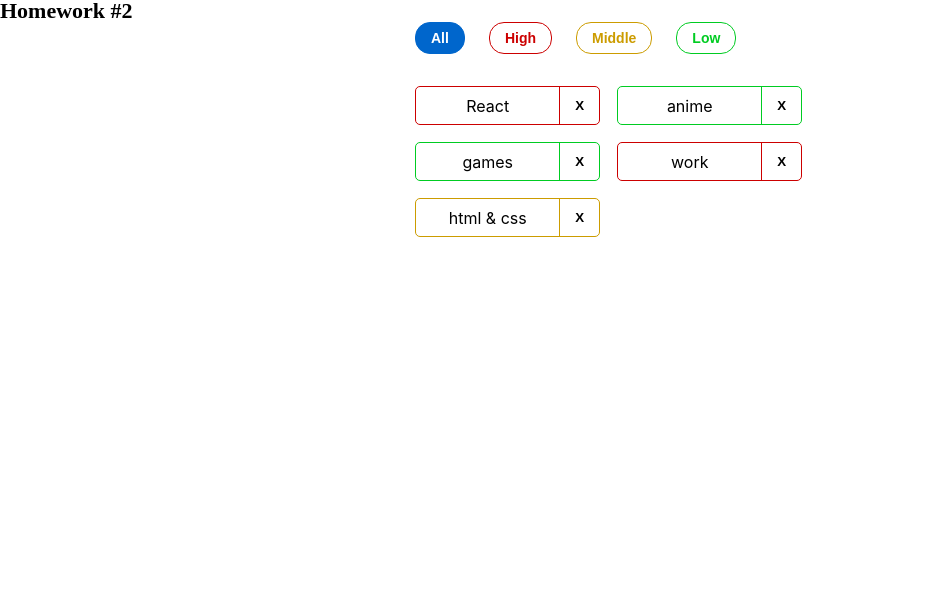
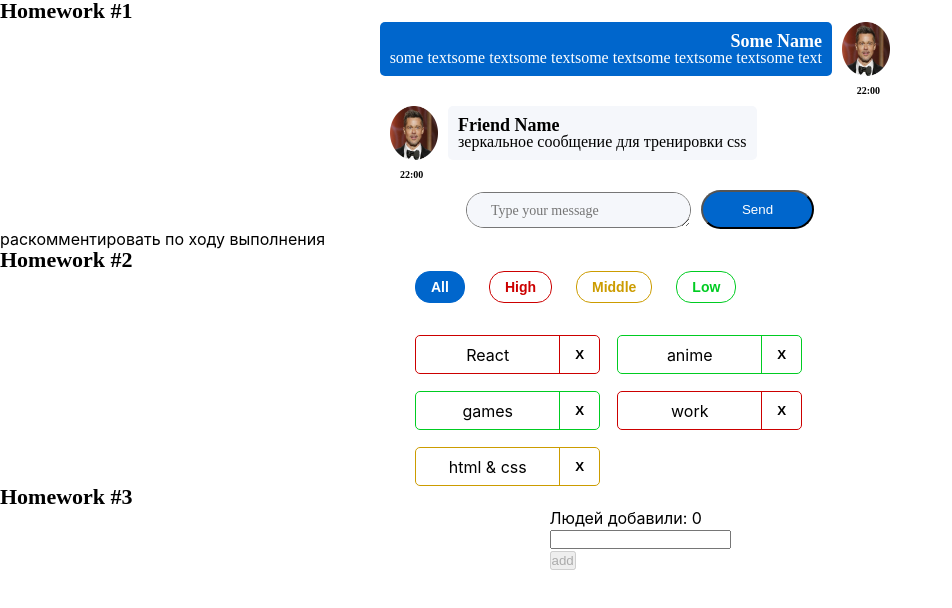
Before and after one commit to Katsiaryna26/HomeTask-1, a React (Create React App) app: page / in a window 1280 px wide. Shown: the top 608 px of the page, without its empty margins (0-952 px from the left). Built offline with nearby package versions, Linux system fonts and the light colour scheme.

Commit message:
sprint2 home2 3 week

```diff
--- a/src/s1-main/App.tsx
+++ b/src/s1-main/App.tsx
@@ -2,14 +2,15 @@ import React from 'react'
 import s from './App.module.css'
 import HW1 from '../s2-homeworks/hw01/HW1'
 import HW2 from "../s2-homeworks/hw02/HW2";
+import HW3 from "../s2-homeworks/hw03/HW3";
 
 function App() {
     return (
         <div className={s.App}>
-      {/*      <HW1/>*/}
-            {/*раскомментировать по ходу выполнения*/}
+            <HW1/>
+            раскомментировать по ходу выполнения
             <HW2/>
-            {/*<HW3/>*/}
+            <HW3/>
             {/*<HW4/>*/}
 
             {/*при выполнении дз 5 и более - закомментировать здесь дз 1-4, так как они есть внутри дз 5*/}
--- a/src/s2-homeworks/hw03/Greeting.tsx
+++ b/src/s2-homeworks/hw03/Greeting.tsx
@@ -2,14 +2,14 @@ import React, {ChangeEvent, KeyboardEvent} from 'react'
 import s from './Greeting.module.css'
 
 type GreetingPropsType = {
-    name: any // need to fix any
-    setNameCallback: any // need to fix any
-    addUser: any // need to fix any
-    onBlur: any // need to fix any
-    onEnter: any // need to fix any
-    error: any // need to fix any
-    totalUsers: any // need to fix any
-    lastUserName?: any // need to fix any
+    name: string // need to fix any
+    setNameCallback: (e: React.ChangeEvent<HTMLInputElement>) => void // need to fix any
+    addUser: ()=>void // need to fix any
+    onBlur: ()=>void // need to fix any
+    onEnter: (e: React.KeyboardEvent<HTMLInputElement>) => void // need to fix any
+    error:string  // need to fix any
+    totalUsers: number // need to fix any
+    lastUserName?: string // need to fix any
 }
 
 // презентационная компонента (для верстальщика)
@@ -23,9 +23,9 @@ const Greeting: React.FC<GreetingPropsType> = (
         error,
         totalUsers,
         lastUserName,
-    } // деструктуризация пропсов
+    }:GreetingPropsType // деструктуризация пропсов
 ) => {
-    const inputClass = s.errorInput // need to fix with (?:)
+    const inputClass =error? s.errorInput :''// need to fix with (?:)
 
     return (
         <div id={'hw3-form'} className={s.greetingForm}>
--- a/src/s2-homeworks/hw03/GreetingContainer.tsx
+++ b/src/s2-homeworks/hw03/GreetingContainer.tsx
@@ -1,36 +1,49 @@
-import React, { ChangeEvent, KeyboardEvent, useState } from 'react'
+import React, {ChangeEvent, KeyboardEvent, useState} from 'react'
 import Greeting from './Greeting'
-import { UserType } from './HW3'
+import {UserType} from './HW3'
 
 type GreetingContainerPropsType = {
-    users: any // need to fix any
-    addUserCallback: any // need to fix any
+    users: UserType[] // need to fix any
+    addUserCallback: (name: string, setName:React.Dispatch<React.SetStateAction<string>>) => void // need to fix any
 }
 
-export const pureAddUser = (name: any, setError: any, setName: any, addUserCallback: any) => {
+export const pureAddUser = (name: string, setError: React.Dispatch<React.SetStateAction<string>>, setName: React.Dispatch<React.SetStateAction<string>>, addUserCallback: (name: string, setName:React.Dispatch<React.SetStateAction<string>>) => void) => {
+    if (name.trim() === '') {
+        setError('Ошибка! Введите имя!')
+    } else {
+        setName(name)
+        setError('')
+        setName('')
+        addUserCallback(name, setName)
+    }
     // если имя пустое - показать ошибку, иначе - добавить юзера и очистить инпут
 }
 
-export const pureOnBlur = (name: any, setError: any) => { // если имя пустое - показать ошибку
+export const pureOnBlur = (name: string, setError: React.Dispatch<React.SetStateAction<string>>) => { // если имя пустое - показать ошибку
+    if (name.trim() === '') {
+        setError('Ошибка! Введите имя!')
+    }}
+
+export const pureOnEnter = (e: KeyboardEvent<HTMLInputElement>, addUser: () => void) => {
+        if (e.key === 'Enter') {
+            addUser();
         }
-
-export const pureOnEnter = (e: any, addUser: any) => { // если нажата кнопка Enter - добавить
-}
+    };
 
 // более простой и понятный для новичков
 // function GreetingContainer(props: GreetingPropsType) {
 
 // более современный и удобный для про :)
-const GreetingContainer: React.FC<GreetingContainerPropsType> = ({
+export const GreetingContainer = ({
                                                                                 users,
                                                                                 addUserCallback,
-}) => {
+                                                                            }: GreetingContainerPropsType) => {
         // деструктуризация пропсов
-    const [name, setName] = useState<any>('') // need to fix any
-    const [error, setError] = useState<any>('') // need to fix any
+        const [name, setName] = useState<string>('') // need to fix any
+        const [error, setError] = useState<string>('') // need to fix any
 
-    const setNameCallback = (e: any) => { // need to fix any
-        setName('some name') // need to fix
+        const setNameCallback = (e: ChangeEvent<HTMLInputElement>) => { // need to fix any
+            setName(e.currentTarget.value) // need to fix
 
             error && setError('')
         }
@@ -42,12 +55,12 @@ const GreetingContainer: React.FC<GreetingContainerPropsType> = ({
             pureOnBlur(name, setError)
         }
 
-    const onEnter = (e: any) => {
+        const onEnter = (e: KeyboardEvent<HTMLInputElement>) => {
             pureOnEnter(e, addUser)
         }
 
-    const totalUsers = 0 // need to fix
-    const lastUserName = 'some name' // need to fix
+        const totalUsers = users.length // need to fix
+        const lastUserName = totalUsers > 0 ? users[totalUsers - 1].name : '' // need to fix
 
         return (
             <Greeting
@@ -62,5 +75,3 @@ const GreetingContainer: React.FC<GreetingContainerPropsType> = ({
             />
         )
     }
-
-export default GreetingContainer
--- a/src/s2-homeworks/hw03/HW3.tsx
+++ b/src/s2-homeworks/hw03/HW3.tsx
@@ -1,7 +1,8 @@
 import React, { useState } from 'react'
 import { v1 } from 'uuid'
 import s2 from '../../s1-main/App.module.css'
-import GreetingContainer from './GreetingContainer'
+import {GreetingContainer} from "./GreetingContainer";
+
 
 /*
 * 1 - описать тип UserType
@@ -19,20 +20,21 @@ import GreetingContainer from './GreetingContainer'
 
 // types
 export type UserType = {
-    _id: any // need to fix any
-    name: any // need to fix any
+    _id:string  // need to fix any
+    name: string // need to fix any
 }
 
-export const pureAddUserCallback = (name: any, setUsers: any, users: any) => { // need to fix any
+export const pureAddUserCallback = (name: string, setUsers: React.Dispatch<React.SetStateAction<UserType[]>>, users: UserType[]) => { // need to fix any
     const user = { // need to fix
+    _id:v1(), name:name
     }
     setUsers([...users, user])
 }
 
 const HW3 = () => {
-    const [users, setUsers] = useState<any>([]) // need to fix any
+    const [users, setUsers] = useState<UserType[]>([]) // need to fix any
 
-    const addUserCallback = (name: any) => { // need to fix any
+    const addUserCallback = (name: string) => { // need to fix any
         pureAddUserCallback(name, setUsers, users)
     }
 
@@ -48,7 +50,7 @@ const HW3 = () => {
                 />
             </div>
         </div>
-    )
+    );
 }
 
 export default HW3
```
Lines whose indentation alone changed are shown as unchanged.
